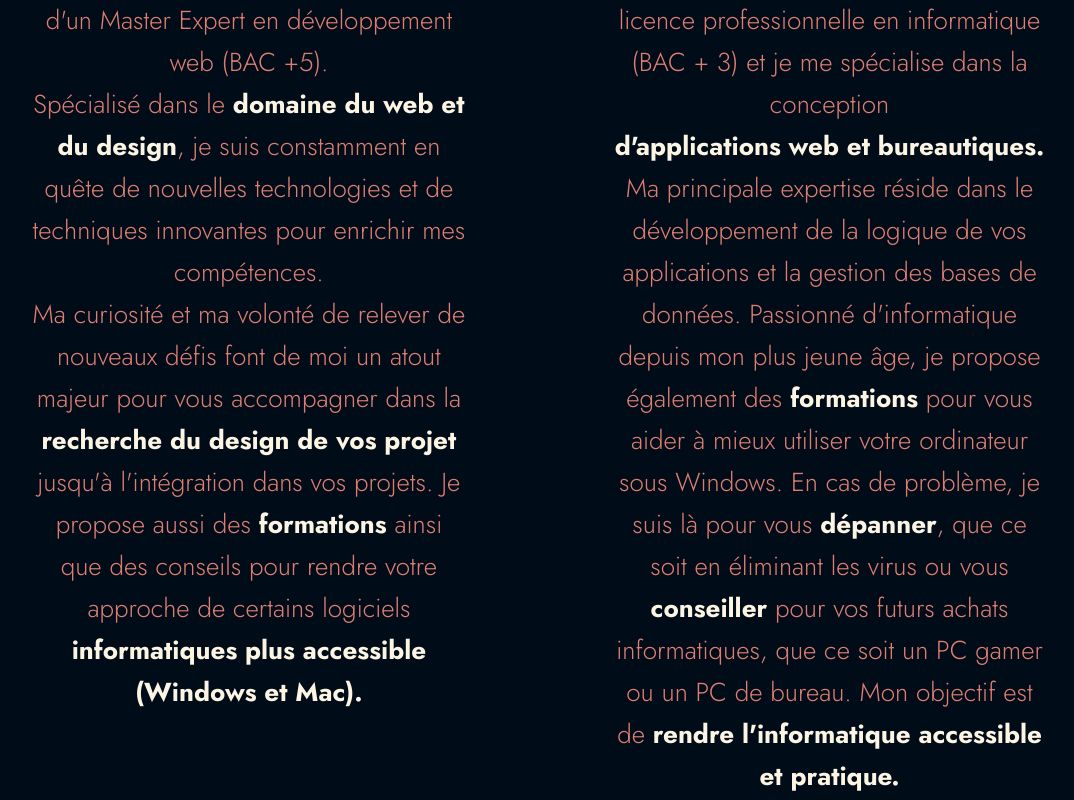
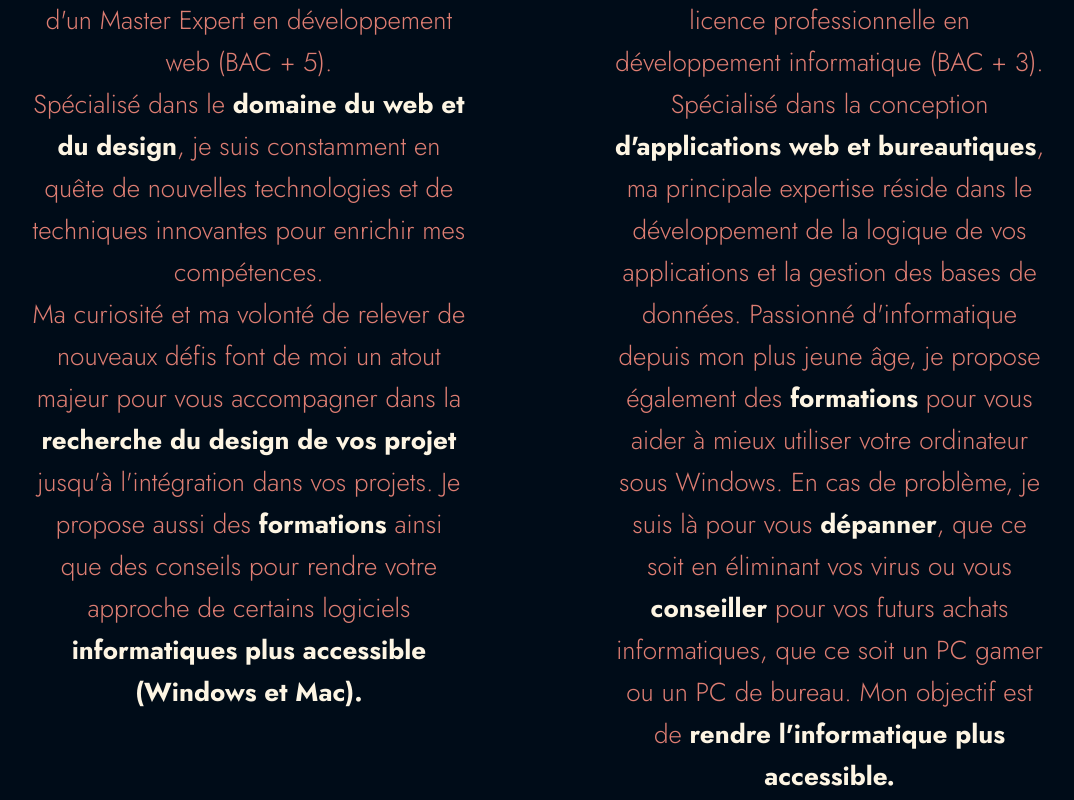
Before and after one commit to tom-ruiz/Klonis, a Next.js app: page /pages/page-info in a window 1280 px wide. Shown: the part 820-1620 px from the top of the page, without its empty margins (100-1174 px from the left). Built offline with nearby package versions, Linux system fonts and the light colour scheme.

Commit message:
Revue texte dans la page info

```diff
--- a/src/pages/pages/page-info.js
+++ b/src/pages/pages/page-info.js
@@ -100,19 +100,19 @@ export default function PageInfo() {
             className={`${styles.contentP} ${styles.tomText}`}
           >
             Salut, moi c'est Tom et je suis titulaire d'un Master Expert en
-            développement web (BAC +5).
-            <br /> Spécialisé dans le{" "}
+            développement web (BAC + 5).
+            <br /> Spécialisé dans le {" "}
             <span data-aos="flip-up">domaine du web et du design</span>, je suis
             constamment en quête de nouvelles technologies et de techniques
             innovantes pour enrichir mes compétences.
             <br /> Ma curiosité et ma volonté de relever de nouveaux défis font
-            de moi un atout majeur pour vous accompagner dans la{" "}
+            de moi un atout majeur pour vous accompagner dans la {" "}
             <span data-aos="flip-up">
               recherche du design de vos projet
-            </span>{" "}
+            </span> {" "}
             jusqu'à l'intégration dans vos projets. Je propose aussi des {" "}
             <span data-aos="flip-up">formations</span> ainsi que des conseils
-            pour rendre votre approche de certains logiciels{" "}
+            pour rendre votre approche de certains logiciels {" "}
             <span data-aos="flip-up">
               informatiques plus accessible (Windows et Mac).
             </span>
@@ -123,21 +123,21 @@ export default function PageInfo() {
             className={`${styles.contentP} ${styles.louisText}`}
           >
             Salut, moi c'est Louis, titulaire d'une licence professionnelle en
-            informatique (BAC + 3) et je me spécialise dans la conception <br />
-            <span data-aos="flip-up"> d'applications web et bureautiques.</span>
-            <br />
-            Ma principale expertise réside dans le développement de la logique
+            développement informatique (BAC + 3).
+            <br />Spécialisé dans la conception
+            <span data-aos="flip-up"> d'applications web et bureautiques</span>
+            , ma principale expertise réside dans le développement de la logique
             de vos applications et la gestion des bases de données. Passionné
             d'informatique depuis mon plus jeune âge, je propose également des{" "}
             <span data-aos="flip-up">formations</span> pour vous aider à mieux
             utiliser votre ordinateur sous Windows. En cas de problème, je suis
             là pour vous <span data-aos="flip-up">dépanner</span>, que ce soit
-            en éliminant les virus ou vous{" "}
+            en éliminant vos virus ou vous{" "}
             <span data-aos="flip-up">conseiller</span> pour vos futurs achats
             informatiques, que ce soit un PC gamer ou un PC de bureau. Mon
-            objectif est de{" "}
+            objectif est de {" "}
             <span data-aos="flip-up">
-              rendre l'informatique accessible et pratique.
+              rendre l'informatique plus accessible.
             </span>
           </p>
         </div>
```
